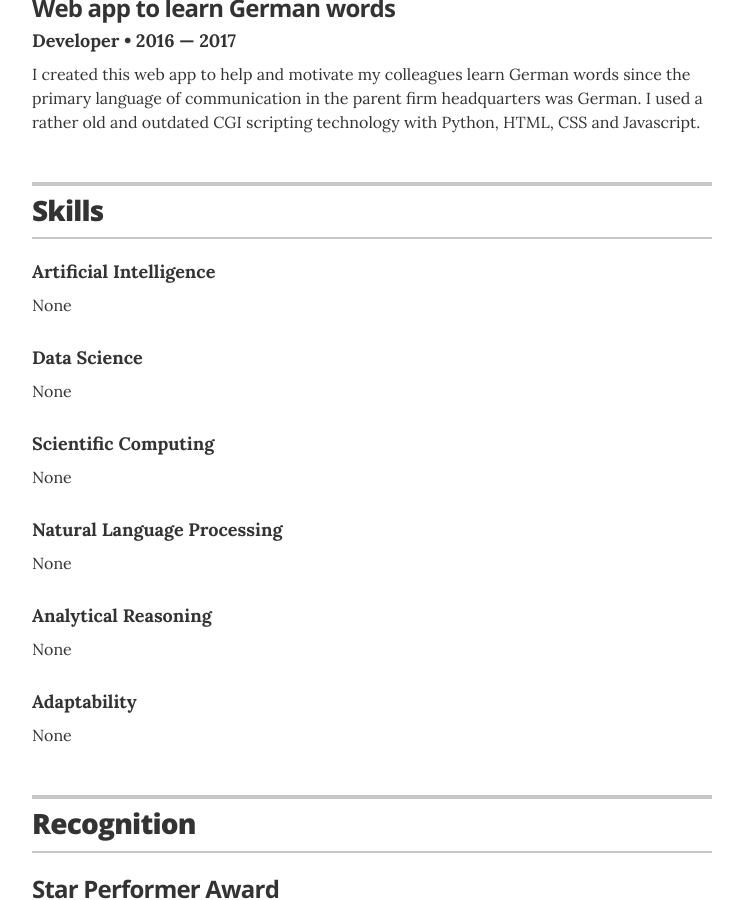
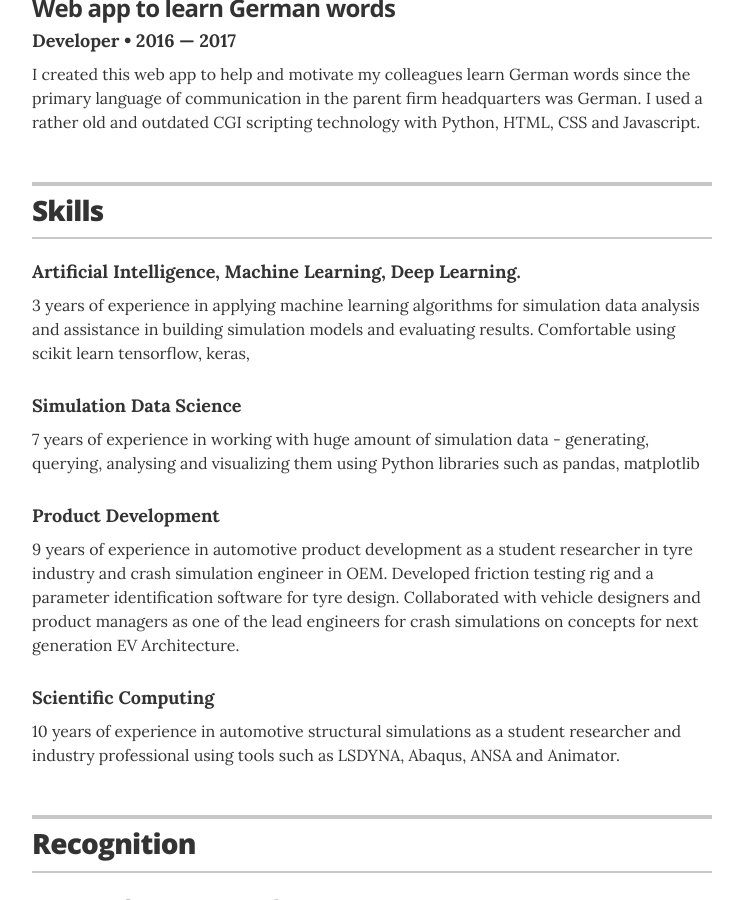
Before and after one commit to avjmachine/avjmachine.github.io, a Jekyll site: the page built from index.html, in a window 1280 px wide and 900 px high, scrolled down 2611 px. Shown: the whole window, without its empty margins (268-1011 px from the left). Built offline with Jekyll 4.4.1, drawn with Linux system fonts in a browser that asks for light colours.

Commit message:
modify skills and give description

```diff
--- a/_data/skills.yml
+++ b/_data/skills.yml
@@ -1,24 +1,16 @@
 # Skills
-# AI
-- skill: Artificial Intelligence
-  description: None
+# Artificial Intelligence
+- skill: Artificial Intelligence, Machine Learning, Deep Learning.
+  description: 3 years of experience in applying machine learning algorithms for simulation data analysis and assistance in building simulation models and evaluating results. Comfortable using scikit learn tensorflow, keras,
 
-# Data Science
-- skill: Data Science
-  description: None
+# Simulation Data Science
+- skill: Simulation Data Science
+  description: 7 years of experience in working with huge amount of simulation data - generating, querying, analysing and visualizing them using Python libraries such as pandas, matplotlib
+
+# Product Development
+- skill: Product Development
+  description: 9 years of experience in automotive product development as a student researcher in tyre industry and crash simulation engineer in OEM. Developed friction testing rig and a parameter identification software for tyre design. Collaborated with vehicle designers and product managers as one of the lead engineers for crash simulations on concepts for next generation EV Architecture.
 
 # Scientific Computing
 - skill: Scientific Computing
-  description: None
-
-# NLP
-- skill: Natural Language Processing
-  description: None
-
-# Analytical Reasoning
-- skill: Analytical Reasoning
-  description: None
-
-#Adaptability
-- skill: Adaptability
-  description: None
+  description: 10 years of experience in automotive structural simulations as a student researcher and industry professional using tools such as LSDYNA, Abaqus, ANSA and Animator.
```
